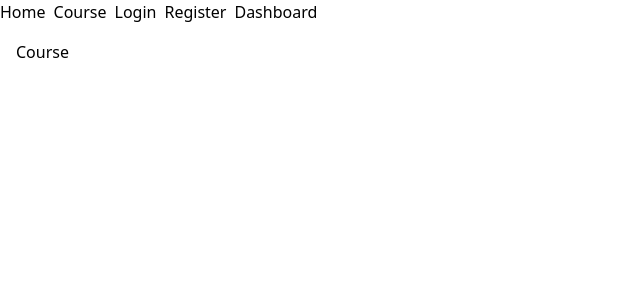
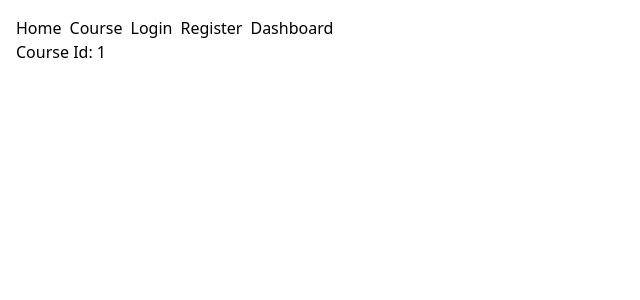
Before and after one commit to Moenul/O_Learn, a React (Vite) app: page /course/1 in a window 1280 px wide. Shown: the top 300 px of the page, without its empty margins (0-640 px from the left). Built offline with nearby package versions, Linux system fonts and the light colour scheme.

Commit message:
Router structure now organized.

```diff
--- a/src/App.jsx
+++ b/src/App.jsx
@@ -1,10 +1,8 @@
 import { Outlet } from "react-router-dom";
-import Navbar from "./components/Navbar";
 
 function App() {
     return (
         <>
-            <Navbar />
             <main className="container mx-auto p-4">
                 <Outlet />
             </main>
--- /dev/null
+++ b/src/layouts/dashboardLayut/DashboardLayout.jsx
@@ -0,0 +1,11 @@
+import { Outlet } from "react-router-dom";
+
+const DashboardLayout = () => {
+    return (
+        <div>
+            <Outlet />
+        </div>
+    );
+};
+
+export default DashboardLayout;
--- /dev/null
+++ b/src/layouts/mainLayout/MainLayout.jsx
@@ -0,0 +1,13 @@
+import { Outlet } from "react-router-dom";
+import Navbar from "../../components/Navbar";
+
+const MainLayout = () => {
+    return (
+        <div>
+            <Navbar />
+            <Outlet />
+        </div>
+    );
+};
+
+export default MainLayout;
--- a/src/pages/Course.jsx
+++ b/src/pages/Course.jsx
@@ -1,7 +1,11 @@
+import { useParams } from "react-router-dom";
+
 const Course = () => {
+    const { id } = useParams();
+
     return (
         <>
-            <h1>Course</h1>
+            <h1>Course Id: {id}</h1>
         </>
     );
 };
```
Also changed, not shown: src/router/index.jsx (+23 -6 lines).
